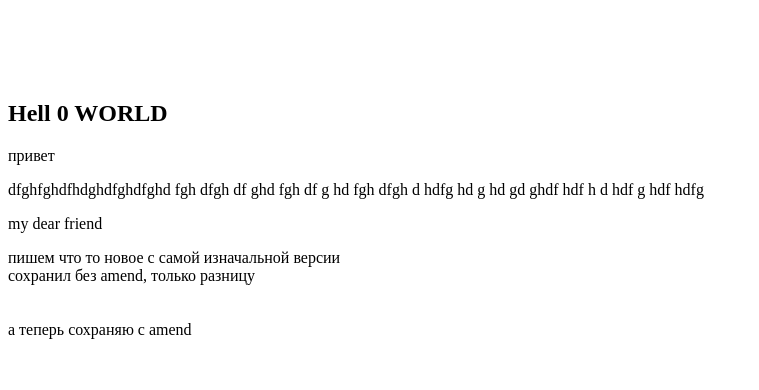
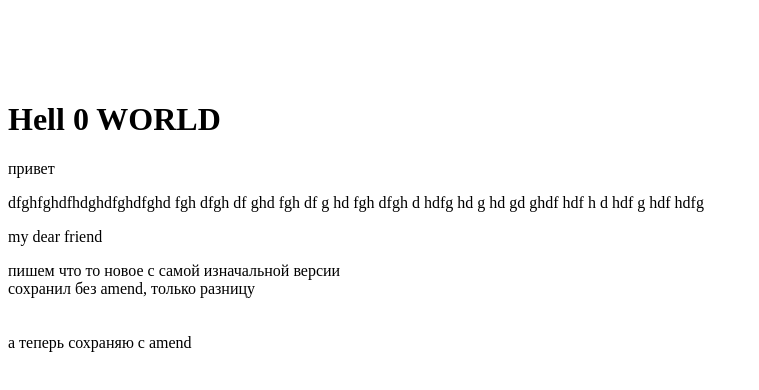
Before and after one commit to fridayeveryday/test, a plain HTML site: page index.html in a window 1280 px wide. Shown: the whole page, without its empty margins (0-759 px from the left). Drawn offline with Linux system fonts and the light colour scheme.

Commit message:
Update index.html

```diff
--- a/index.html
+++ b/index.html
@@ -6,7 +6,7 @@
 </head>
 <body>
 <br><br><br><br>
-<h2> Hell 0 WORLD</h2>
+<h1> Hell 0 WORLD</h1>
 <p>привет</p>
 dfghfghdfhdghdfghdfghd
 fgh dfgh df
```
